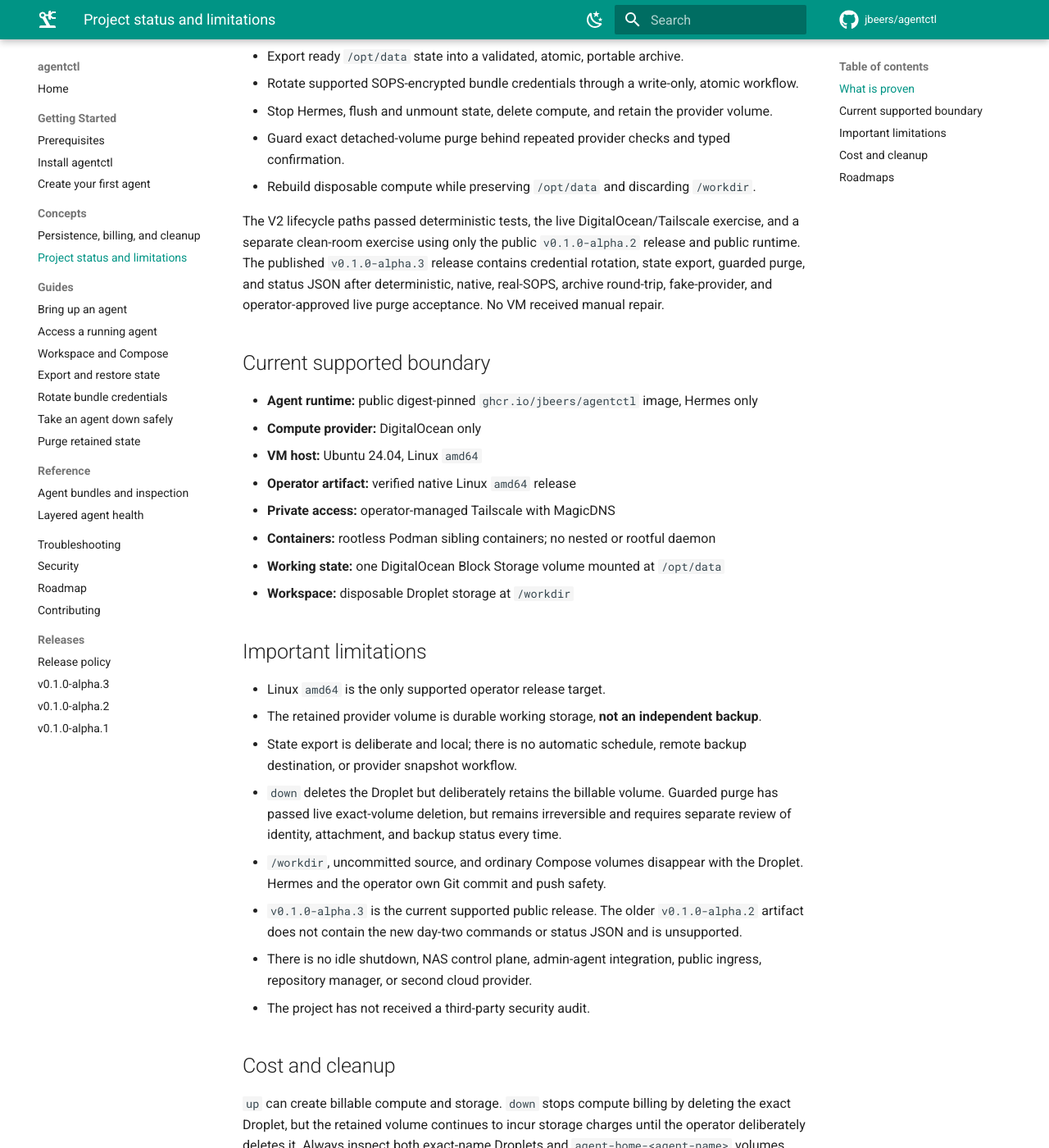
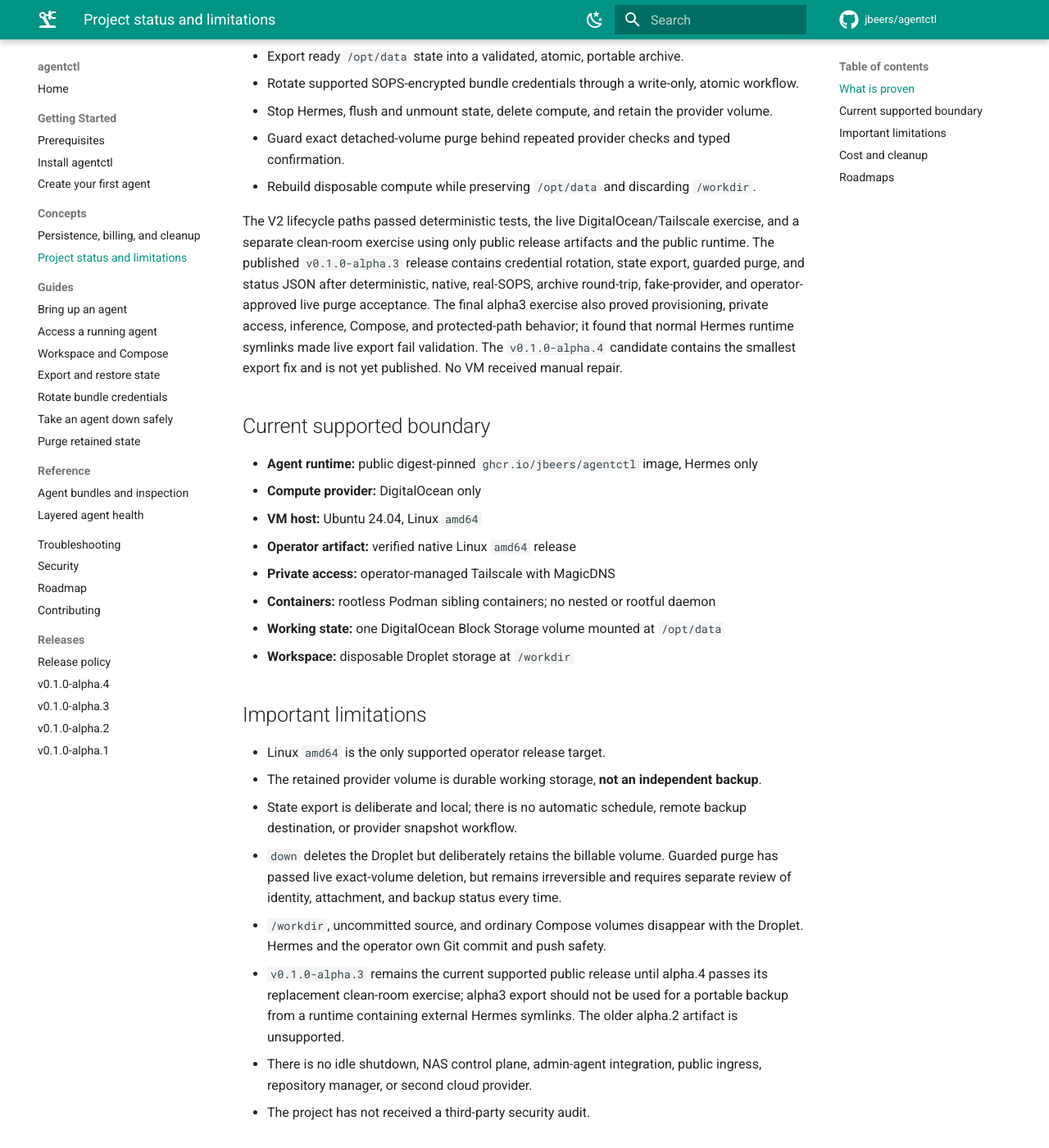
Before and after one commit to jbeers/agentctl, an MkDocs documentation site: the page built from docs/project-status.md, in a window 1280 px wide and 1400 px high, scrolled down 679 px. Shown: the whole window at 82% size. Built offline with MkDocs 1.6.1 and Material for MkDocs 9.7.7, drawn with Linux system fonts in a browser that asks for light colours; comment, search, counter and statistics services are not loaded; some of the changed text lies outside the part shown.

```diff
--- a/box.json
+++ b/box.json
@@ -1,6 +1,6 @@
 {
     "name": "agentctl",
-    "version": "0.1.0-alpha.3",
+    "version": "0.1.0-alpha.4",
     "slug": "agentctl",
     "description": "Provision disposable private Hermes coding agents on DigitalOcean",
     "homepage": "https://github.com/jbeers/agentctl",
--- a/docs/project-status.md
+++ b/docs/project-status.md
@@ -20,7 +20,7 @@ The completed implementation can:
 - Guard exact detached-volume purge behind repeated provider checks and typed confirmation.
 - Rebuild disposable compute while preserving `/opt/data` and discarding `/workdir`.
 
-The V2 lifecycle paths passed deterministic tests, the live DigitalOcean/Tailscale exercise, and a separate clean-room exercise using only the public `v0.1.0-alpha.2` release and public runtime. The published `v0.1.0-alpha.3` release contains credential rotation, state export, guarded purge, and status JSON after deterministic, native, real-SOPS, archive round-trip, fake-provider, and operator-approved live purge acceptance. No VM received manual repair.
+The V2 lifecycle paths passed deterministic tests, the live DigitalOcean/Tailscale exercise, and a separate clean-room exercise using only public release artifacts and the public runtime. The published `v0.1.0-alpha.3` release contains credential rotation, state export, guarded purge, and status JSON after deterministic, native, real-SOPS, archive round-trip, fake-provider, and operator-approved live purge acceptance. The final alpha3 exercise also proved provisioning, private access, inference, Compose, and protected-path behavior; it found that normal Hermes runtime symlinks made live export fail validation. The `v0.1.0-alpha.4` candidate contains the smallest export fix and is not yet published. No VM received manual repair.
 
 ## Current supported boundary
 
@@ -40,7 +40,7 @@ The V2 lifecycle paths passed deterministic tests, the live DigitalOcean/Tailsca
 - State export is deliberate and local; there is no automatic schedule, remote backup destination, or provider snapshot workflow.
 - `down` deletes the Droplet but deliberately retains the billable volume. Guarded purge has passed live exact-volume deletion, but remains irreversible and requires separate review of identity, attachment, and backup status every time.
 - `/workdir`, uncommitted source, and ordinary Compose volumes disappear with the Droplet. Hermes and the operator own Git commit and push safety.
-- `v0.1.0-alpha.3` is the current supported public release. The older `v0.1.0-alpha.2` artifact does not contain the new day-two commands or status JSON and is unsupported.
+- `v0.1.0-alpha.3` remains the current supported public release until alpha.4 passes its replacement clean-room exercise; alpha3 export should not be used for a portable backup from a runtime containing external Hermes symlinks. The older alpha.2 artifact is unsupported.
 - There is no idle shutdown, NAS control plane, admin-agent integration, public ingress, repository manager, or second cloud provider.
 - The project has not received a third-party security audit.
 
@@ -55,4 +55,4 @@ Removing the local `agentctl` executable or encrypted bundle does not remove pro
 - [Completed V2 lifecycle](https://github.com/jbeers/agentctl/blob/main/v2/README.md)
 - [Public product roadmap](https://github.com/jbeers/agentctl/blob/main/v3/README.md)
 
-Remaining public-alpha work runs the final public-alpha end-to-end proof.
+Remaining public-alpha work publishes alpha.4 after its clean-room retry, completes rotation/export/restore/cold-rebuild acceptance, and records the final public-alpha proof.
--- a/mkdocs.yml
+++ b/mkdocs.yml
@@ -32,6 +32,7 @@ nav:
   - Contributing: https://github.com/jbeers/agentctl/blob/main/CONTRIBUTING.md
   - Releases:
       - Release policy: releases/index.md
+      - v0.1.0-alpha.4: releases/v0.1.0-alpha.4.md
       - v0.1.0-alpha.3: releases/v0.1.0-alpha.3.md
       - v0.1.0-alpha.2: releases/v0.1.0-alpha.2.md
       - v0.1.0-alpha.1: releases/v0.1.0-alpha.1.md
```
Also changed, not shown: docs/archives.md (+1 -1 lines), docs/install.md (+1 -1 lines), docs/releases/index.md (+3 -2 lines), docs/releases/v0.1.0-alpha.4.md (added, +40 -0 lines).
